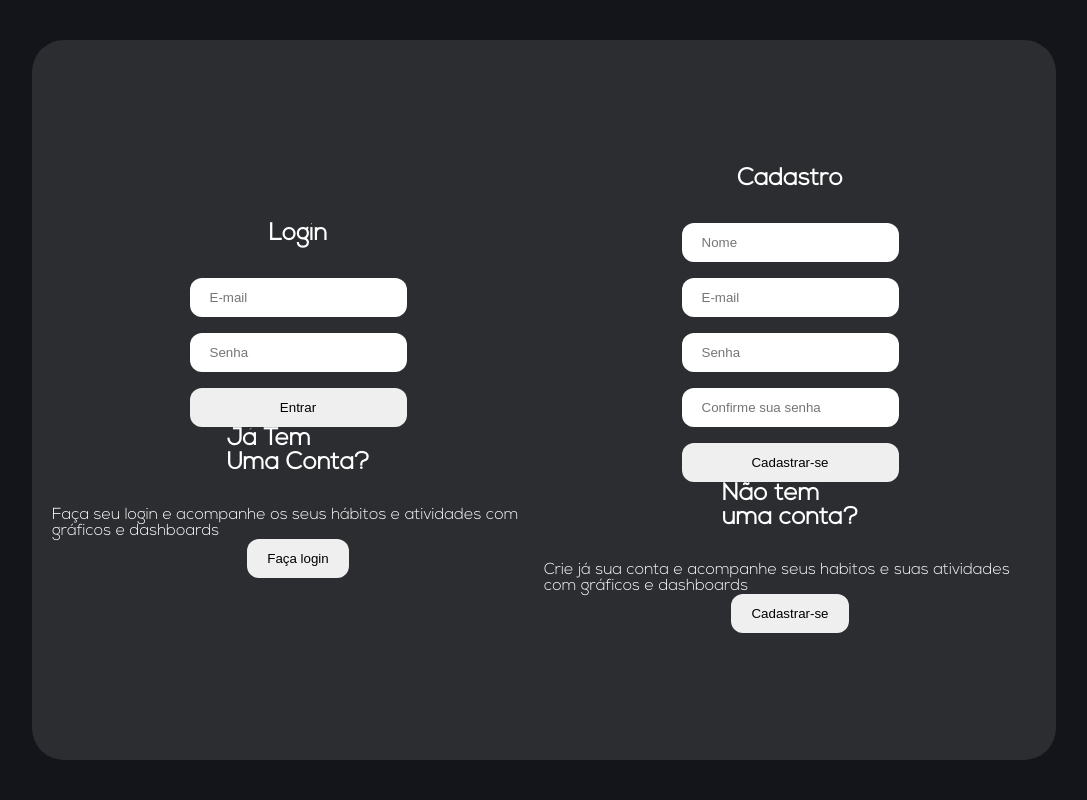
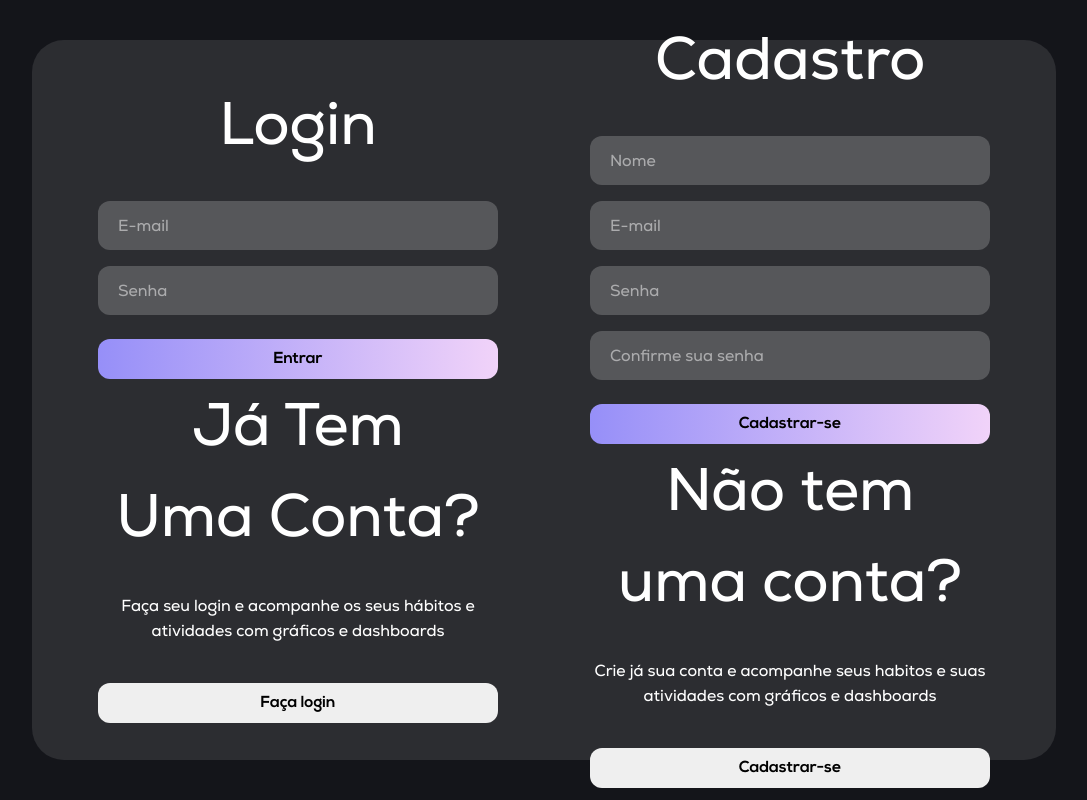
Before and after one commit to V341551M0/TaskFlow, a plain HTML site: page web/pages/login.html in a window 1280 px wide. Shown: the whole page, without its empty margins (96-1183 px from the left). Drawn offline with Linux system fonts and the light colour scheme.

Commit message:
style: clean personalization

```diff
--- a/web/css/pages/login.css
+++ b/web/css/pages/login.css
@@ -2,6 +2,8 @@
     margin: 0;
     padding: 0;
     box-sizing: border-box;
+    font-family: "Nexa";
+    font-weight: 400;
 }
 
 @font-face {
@@ -13,20 +15,32 @@
 
 @font-face {
     font-family: "Nexa";
-    src: url("../../assets/fonts/nexa-light.otf");
+    src: url("../../assets/fonts/Nexa-Regular.ttf");
     font-weight: 400;
     font-style: normal;
 }
 
 @font-face {
     font-family: "Nexa";
-    src: url("../../assets/fonts/nexa-light.otf");
-    font-weight: 400;
+    src: url("../../assets/fonts/Nexa\ Bold.otf");
+    font-weight: 700;
     font-style: normal;
 }
 body{
     color: white;
-    font-family: "Nexa", sans-serif;
+}
+
+h2{
+  font-size: 60px;
+  margin-bottom: 32px;
+  text-align: center;
+
+}
+
+p{
+    margin-bottom: 32px;
+    width: 400px;
+    text-align: center;
 }
 
 .containerFather{
@@ -69,6 +83,10 @@ form{
     display: flex;
     flex-direction: column;
     gap: 16px;
+
+    button{
+        background: linear-gradient(90deg, #968FF8 0%, #F1D3F9 100%);
+    }
 }
 
 input, button{
@@ -76,8 +94,21 @@ input, button{
     border-radius: 12px;
     border: none;
     outline: none;
+    font-size: 16px;
+    width: 400px;
 }
 
-h2{
-    margin-bottom: 32px;
+input{
+    background-color: rgba(255 255 255 /.2);
+    color: rgba(255 255 255 /.8);
+    font-family: "Nexa";
 }
+
+input::placeholder{
+    color: rgba(255 255 255 /.5);
+}
+
+button{
+    margin-top: 8px;
+    font-weight: 700;
+}
```
Also changed, not shown: web/assets/fonts/Nexa Bold.otf (added), web/assets/fonts/Nexa-Regular.ttf (added).
